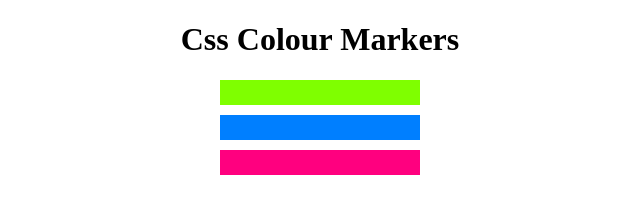
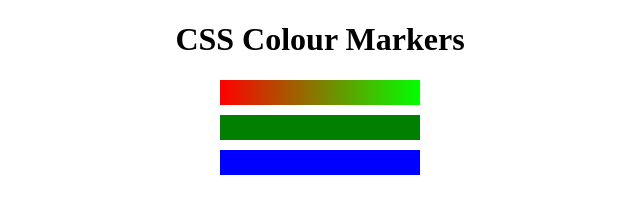
Before and after one commit to Harrylawal74/coloured-markers, a plain HTML site: page index.html in a window 1280 px wide. Shown: the whole page, without its empty margins (320-960 px from the left). Drawn offline with Linux system fonts and the light colour scheme.

Commit message:
linear gradient colour

```diff
--- a/index.html
+++ b/index.html
@@ -7,10 +7,10 @@
     <link rel="stylesheet" type="text/css" href="style.css">
 </head>
 <body>
-    <h1>Css Colour Markers</h1>
+    <h1>CSS Colour Markers</h1>
     <div clas="container">
         <!-- adding a space between words in the class attribute gives multipe classes e.g. this div has a "marker" class and "one" class-->
-        <div class="marker one"></div>
+        <div class="marker red"></div>
         <div class="marker two"></div>
         <div class="marker three"></div>
     </div>
--- a/style.css
+++ b/style.css
@@ -10,16 +10,17 @@ h1 {
 
 }
 
-.one {
-    background-color: rgb(127, 255, 0);
+.red {
+    background: linear-gradient(90deg, rgb(255, 0, 0), rgb(0, 255, 0))
 }
 
 .two {
-    background-color: rgb(0, 127, 255);
+    background-color: #007F00;
 }
 
+/*hsl "hue, saturation, lightness"*/
 .three {
-    background-color: rgb(255, 0, 127);
+    background-color: hsl(240, 100%, 50%)
 }
 
 /* 2 padding values sets "padding-top" and "padding-bottom" to the first value and "padding-right" and left to the second value*/
```
